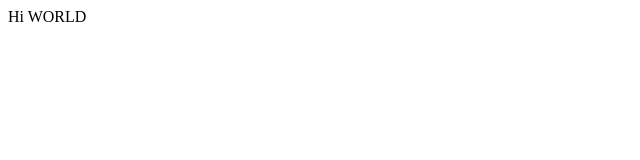
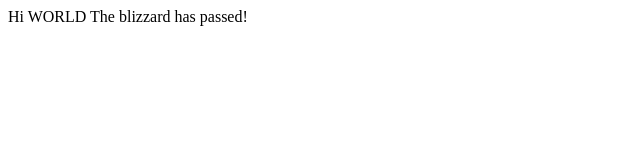
Before and after one commit to tjcha1213/mywebsite, a plain HTML site: page index.html in a window 1280 px wide. Shown: the whole page, without its empty margins (0-640 px from the left). Drawn offline with Linux system fonts and the light colour scheme.

Commit message:
Update index.html

```diff
--- a/index.html
+++ b/index.html
@@ -1,5 +1,6 @@
 <html>
 <body>
 Hi WORLD
+  The blizzard has passed!
 </body>
 </html>
```
